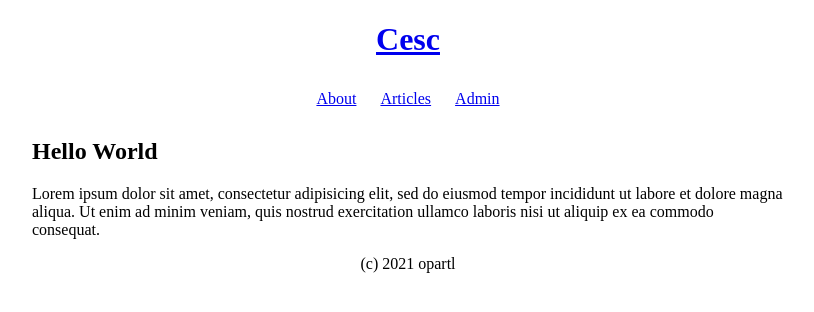
After one commit to Opartl/flask_project, a Flask app: page /articles/1 in a window 1280 px wide. The commit adds this page. Shown: the top 312 px of the page, without its empty margins (232-1046 px from the left). Run offline with Flask 2, Linux system fonts and the light colour scheme.

Commit message:
using jinja system

```diff
--- a/mdblog/app.py
+++ b/mdblog/app.py
@@ -1,5 +1,6 @@
 from flask import Flask
 from flask import render_template
+from .database import articles
 
 flask_app = Flask(__name__)
 
@@ -18,4 +19,11 @@ def view_admin():
 
 @flask_app.route("/articles/")
 def view_articles():
-    return render_template("articles.jinja")
+    return render_template("articles.jinja", articles=articles.items())
+
+@flask_app.route("/articles/<int:art_id>")
+def view_article(art_id):
+    article = articles.get(art_id)
+    if article:
+        return render_template("article.jinja", article=article)
+    return render_template("article_not_found.jinja", art_id=art_id)
--- /dev/null
+++ b/mdblog/database.py
@@ -0,0 +1,18 @@
+articles = {
+            1 : {
+                "title" : "Hello World",
+                "content" : "Lorem ipsum dolor sit amet, consectetur adipisicing elit, sed do eiusmod tempor incididunt ut labore et dolore magna aliqua. Ut enim ad minim veniam, quis nostrud exercitation ullamco laboris nisi ut aliquip ex ea commodo consequat."
+                },
+            2 : {
+                "title" : "Hello World",
+                "content" : "Lorem ipsum dolor sit amet, consectetur adipisicing elit, sed do eiusmod tempor incididunt ut labore et dolore magna aliqua. Ut enim ad minim veniam, quis nostrud exercitation ullamco laboris nisi ut aliquip ex ea commodo consequat."
+                },
+            3 : {
+                "title" : "Hello World",
+                "content" : "Lorem ipsum dolor sit amet, consectetur adipisicing elit, sed do eiusmod tempor incididunt ut labore et dolore magna aliqua. Ut enim ad minim veniam, quis nostrud exercitation ullamco laboris nisi ut aliquip ex ea commodo consequat."
+                },
+            4 : {
+                "title" : "Hello World",
+                "content" : "Lorem ipsum dolor sit amet, consectetur adipisicing elit, sed do eiusmod tempor incididunt ut labore et dolore magna aliqua. Ut enim ad minim veniam, quis nostrud exercitation ullamco laboris nisi ut aliquip ex ea commodo consequat."
+                }
+        }
--- a/mdblog/templates/_main.jinja
+++ b/mdblog/templates/_main.jinja
@@ -2,10 +2,7 @@
 <html lang="en">
 <head>
 
-    <meta charset="UTF-8">
-    <meta http-equiv="X-UA-Compatible" content="IE=edge">
-    <meta name="viewport" content="width=device-width, initial-scale=1.0">
-    <link rel="stylesheet" type="text/css" href={{url_for('static', filename="css/main.css")}}>
+    {% include "head.jinja" %}
     <title>{% block title %} {% endblock %}</title>
 
 </head>
@@ -15,13 +12,7 @@
 
     </header>
 
-    <nav>
-        <ul class="nav">
-            <li><a href="{{ url_for("view_about") }}">About</a></li>
-            <li><a href="{{ url_for("view_articles") }}">Articles</a></li>
-            <li><a href="{{ url_for("view_admin") }}">Admin</a></li>
-        </ul>
-    </nav>
+    {% include "nav.jinja" %}
 
     <main>
 
@@ -29,8 +20,6 @@
 
 
     </main>
-    <footer>
-        (c) 2021 opartl
-    </footer>
+    {% include "footer.jinja" %}
 </body>
 </html>
--- /dev/null
+++ b/mdblog/templates/article.jinja
@@ -0,0 +1,8 @@
+{% extends "_main.jinja" %}
+
+{% block title %}  Article {{article.title}} {% endblock %}
+
+{% block main %}
+    <h2> {{ article.title}} </h2>
+    <p> {{article.content}}  </p>
+{% endblock %}
--- /dev/null
+++ b/mdblog/templates/footer.jinja
@@ -0,0 +1,3 @@
+<footer>
+        (c) 2021 opartl
+    </footer>
--- /dev/null
+++ b/mdblog/templates/head.jinja
@@ -0,0 +1,4 @@
+<meta charset="UTF-8">
+    <meta http-equiv="X-UA-Compatible" content="IE=edge">
+    <meta name="viewport" content="width=device-width, initial-scale=1.0">
+    <link rel="stylesheet" type="text/css" href={{url_for('static', filename="css/main.css")}}>
--- /dev/null
+++ b/mdblog/templates/nav.jinja
@@ -0,0 +1,7 @@
+<nav>
+        <ul class="nav">
+            <li><a href="{{ url_for("view_about") }}">About</a></li>
+            <li><a href="{{ url_for("view_articles") }}">Articles</a></li>
+            <li><a href="{{ url_for("view_admin") }}">Admin</a></li>
+        </ul>
+    </nav>
```
Also changed, not shown: mdblog/templates/article_not_found.jinja (added, +13 -0 lines), mdblog/templates/articles.jinja (+12 -1 lines).
